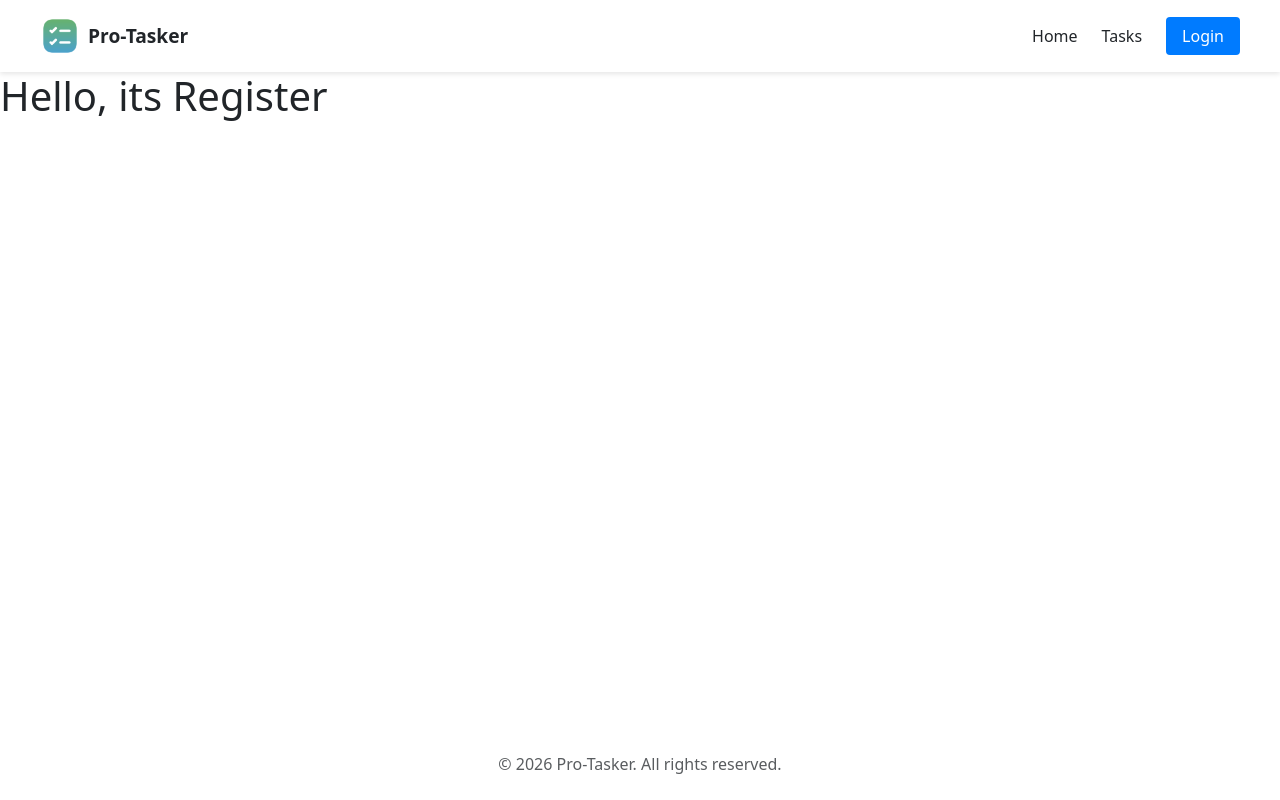
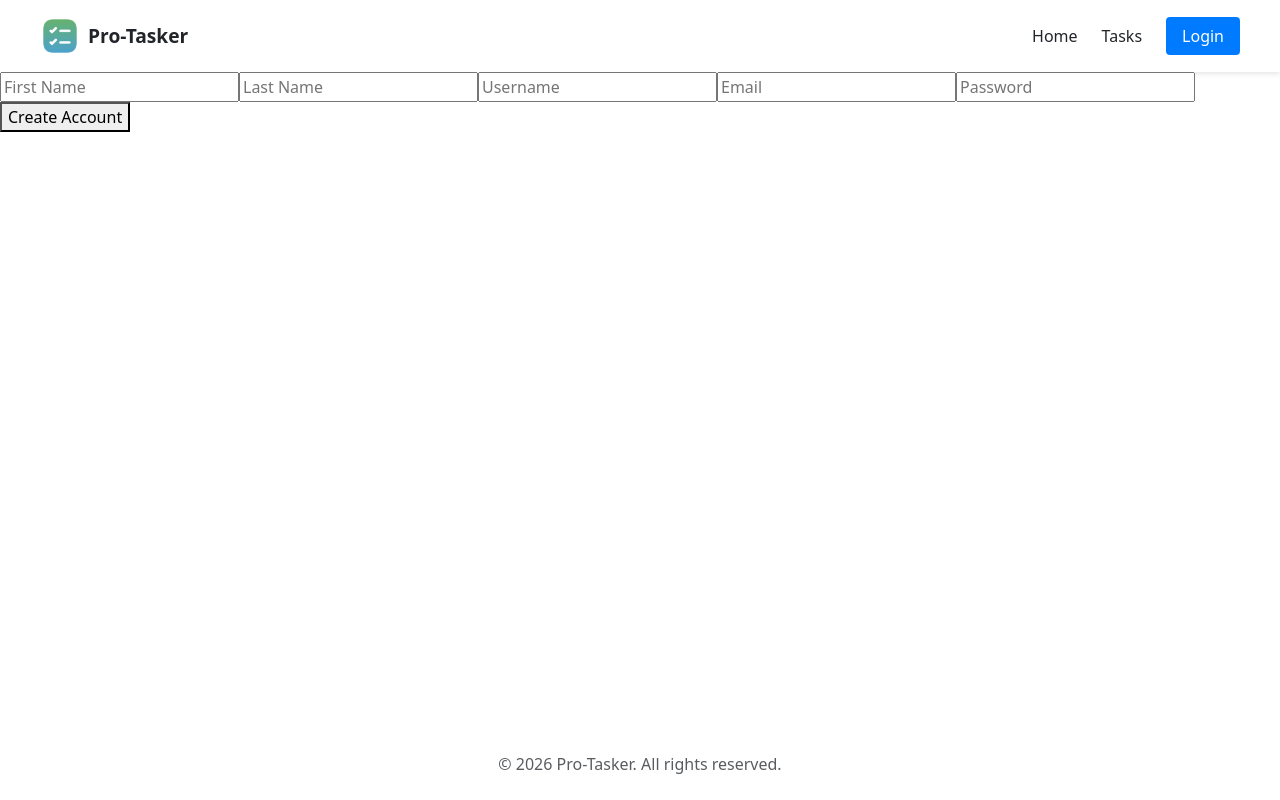
Before and after one commit to structbase/Pro-Tasker-Frontend, a React (Vite) app: page /register in a window 1280 px wide. Built offline with nearby package versions, Linux system fonts and the light colour scheme; a web font is replaced by a local one.

Commit message:
Update to Register and Login pages
Update to register and login to work with the new AuthForm.

```diff
--- a/src/pages/LoginPage/LoginPage.tsx
+++ b/src/pages/LoginPage/LoginPage.tsx
@@ -1,7 +1,73 @@
+import { useState } from "react";
+import { useNavigate } from "react-router-dom";
+import AuthForm from "../../components/Auth/AuthForm";
+import { useAuth } from "../../context/AuthContext";
+import { api } from "../../utils/api/axiosInstance";
+import axios from "axios";
+
+/**
+ * LoginPage Component
+ * Manages the user authentication flow for existing users.
+ */
 export default function LoginPage() {
+    const { login } = useAuth();
+    const navigate = useNavigate();
+
+    // UI State for managing request feedback
+    const [loading, setLoading] = useState(false);
+    const [error, setError] = useState<string | undefined>();
+
+    /**
+     * Executes the login request and updates global auth state
+     * @param data - Raw form data from AuthForm (email, password)
+     */
+    const handleLogin = async (data: Record<string, string>) => {
+        setLoading(true);
+        setError(undefined);
+
+        try {
+            // 1. Dispatch credentials to backend
+            const res = await api.post("/users/login", {
+                email: data.email,
+                password: data.password,
+            });
+
+            console.log("Step 2: Server Response ->", res.data); // for testing
+            // 2. Destructure response data (Assumes backend sends { user, token })
+            const { user, token } = res.data;
+
+            // 3. Synchronize global context and persistent storage
+            login(user);
+            localStorage.setItem("pro_tasker_token", token);
+
+            // 4. On success, move user away from the login screen
+            navigate("/tasks");
+        } catch (err) {
+            /**
+             * Error Handling:
+             * Distinguishes between structured API errors (Axios)
+             * and generic runtime crashes.
+             */
+            if (axios.isAxiosError(err)) {
+                // Extracts message from backend response if available
+                setError(
+                    err.response?.data?.message || "Invalid email or password",
+                );
+            } else {
+                setError("An unexpected error occurred");
+            }
+        } finally {
+            // Ensure UI is interactive again regardless of outcome
+            setLoading(false);
+        }
+    };
+
     return (
-        <div>
-            <h1>Hello, its Login</h1>
-        </div>
+        <AuthForm
+            mode="login"
+            onSubmit={handleLogin}
+            isLoading={loading}
+            error={error}
+        />
     );
 }
--- a/src/pages/RegisterPage/RegisterPage.tsx
+++ b/src/pages/RegisterPage/RegisterPage.tsx
@@ -1,7 +1,58 @@
+import { useState } from "react";
+import { useNavigate } from "react-router-dom";
+import AuthForm from "../../components/Auth/AuthForm";
+import { useAuth } from "../../context/AuthContext";
+import { api } from "../../utils/api/axiosInstance";
+import axios from "axios";
+
 export default function RegisterPage() {
+    const { login } = useAuth();
+    const navigate = useNavigate();
+
+    const [loading, setLoading] = useState(false);
+    const [error, setError] = useState<string | undefined>();
+
+    const handleRegister = async (data: Record<string, string>) => {
+        setLoading(true);
+        setError(undefined);
+
+        try {
+            const res = await api.post("/users/register", {
+                firstname: data.firstname,
+                lastname: data.lastname,
+                username: data.username,
+                email: data.email,
+                password: data.password,
+            });
+
+            const { user, token } = res.data;
+
+            // Save auth data
+            login(user);
+            localStorage.setItem("pro_tasker_token", token);
+
+            // Redirect after register
+            navigate("/tasks");
+        } catch (err) {
+            if (axios.isAxiosError(err)) {
+                setError(
+                    err.response?.data?.message ||
+                        "Registration failed. Please try again.",
+                );
+            } else {
+                setError("An unexpected error occurred");
+            }
+        } finally {
+            setLoading(false);
+        }
+    };
+
     return (
-        <div>
-            <h1>Hello, its Register</h1>
-        </div>
+        <AuthForm
+            mode="register"
+            onSubmit={handleRegister}
+            isLoading={loading}
+            error={error}
+        />
     );
 }
```
